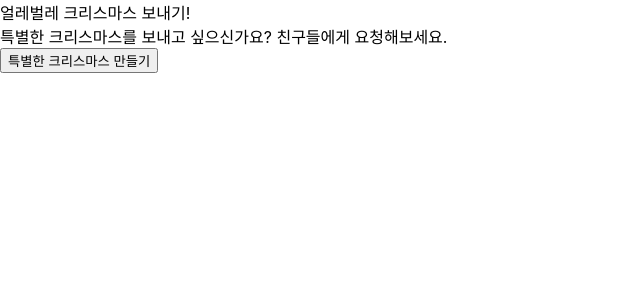
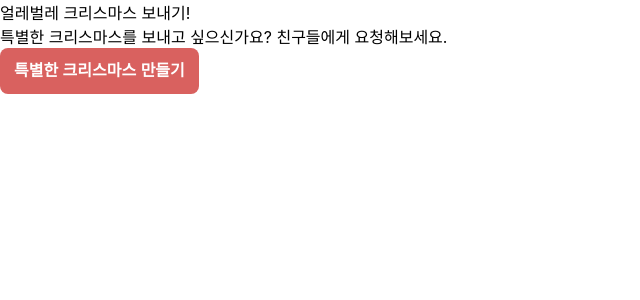
Before and after one commit to 221203-sojucon/team7, a React (Create React App) app in the folder frontend/: page / in a window 1280 px wide. Shown: the top 300 px of the page, without its empty margins (0-640 px from the left). Built offline with nearby package versions, Linux system fonts and the light colour scheme.

Commit message:
[feat] set Text, Button common component design

```diff
--- /dev/null
+++ b/frontend/src/components/common/Button.scss
@@ -0,0 +1,20 @@
+.Button {
+  border: none;
+  border-radius: 8px;
+  padding: 14px;
+  cursor: pointer;
+  height: 46px;
+  color: white;
+  font-weight: 700;
+  background-color: #a43a3a;
+  font-size: 16px;
+  line-height: 18px;
+  display: inline-flex;
+  justify-content: center;
+  align-items: center;
+  min-width: fit-content;
+
+  &.light {
+    background-color: #d9615f;
+  }
+}
--- a/frontend/src/components/common/Button.tsx
+++ b/frontend/src/components/common/Button.tsx
@@ -1,4 +1,5 @@
 import React from "react";
+import "./Button.scss";
 
 type buttonType = {
   children: React.ReactNode;
@@ -6,9 +7,13 @@ type buttonType = {
   onClick?: React.MouseEventHandler<HTMLButtonElement>;
 };
 
-export const Button = ({ children, color = "blue", onClick }: buttonType) => {
+export const Button = ({
+  children,
+  color = "#A43A3A",
+  onClick,
+}: buttonType) => {
   return (
-    <button className={`${color}`} onClick={onClick}>
+    <button className={`Button ${color}`} onClick={onClick}>
       {children}
     </button>
   );
--- a/frontend/src/components/landing/index.tsx
+++ b/frontend/src/components/landing/index.tsx
@@ -6,7 +6,7 @@ export const LandingPage = () => {
     <div>
       <div>얼레벌레 크리스마스 보내기!</div>
       <div>특별한 크리스마스를 보내고 싶으신가요? 친구들에게 요청해보세요.</div>
-      <Button>특별한 크리스마스 만들기</Button>
+      <Button color="light">특별한 크리스마스 만들기</Button>
     </div>
   );
 };
--- a/frontend/src/index.css
+++ b/frontend/src/index.css
@@ -1,13 +1,13 @@
 body {
   margin: 0;
-  font-family: -apple-system, BlinkMacSystemFont, 'Segoe UI', 'Roboto', 'Oxygen',
-    'Ubuntu', 'Cantarell', 'Fira Sans', 'Droid Sans', 'Helvetica Neue',
-    sans-serif;
+  font-family: Gmarket Sans TTF, -apple-system, BlinkMacSystemFont, "Segoe UI",
+    "Roboto", "Oxygen", "Ubuntu", "Cantarell", "Fira Sans", "Droid Sans",
+    "Helvetica Neue", sans-serif;
   -webkit-font-smoothing: antialiased;
   -moz-osx-font-smoothing: grayscale;
 }
 
 code {
-  font-family: source-code-pro, Menlo, Monaco, Consolas, 'Courier New',
-    monospace;
+  font-family: Gmarket Sans TTF, source-code-pro, Menlo, Monaco, Consolas,
+    "Courier New", monospace;
 }
```
Also changed, not shown: frontend/src/components/comment/view/Card.tsx (added, +13 -0 lines), frontend/src/components/common/Text.scss (added, +16 -0 lines), frontend/src/components/common/Text.tsx (added, +17 -0 lines).
